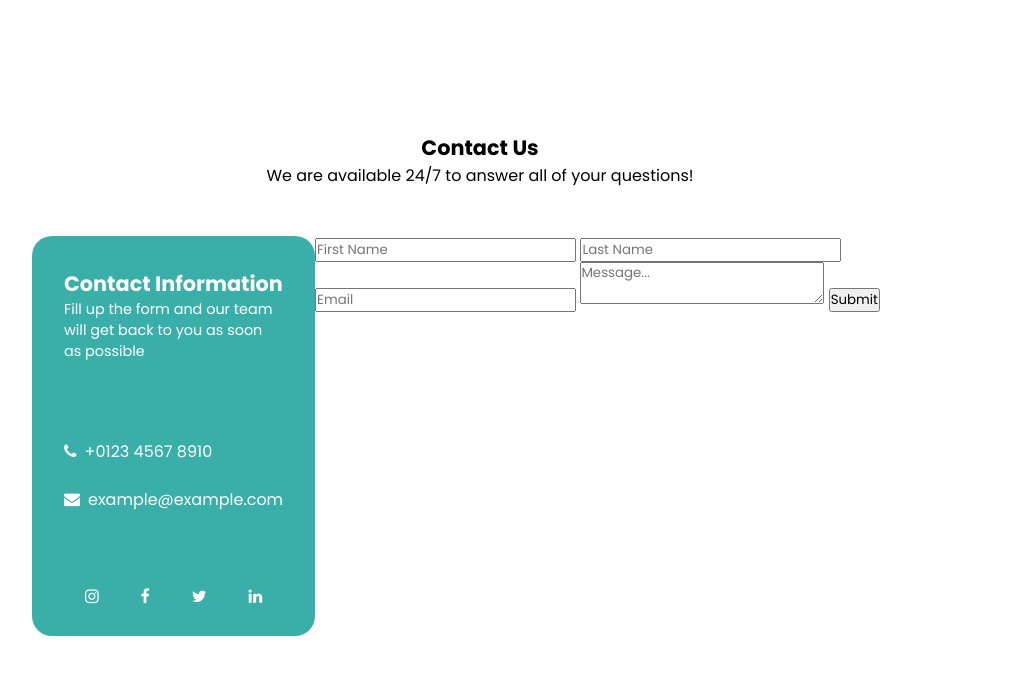
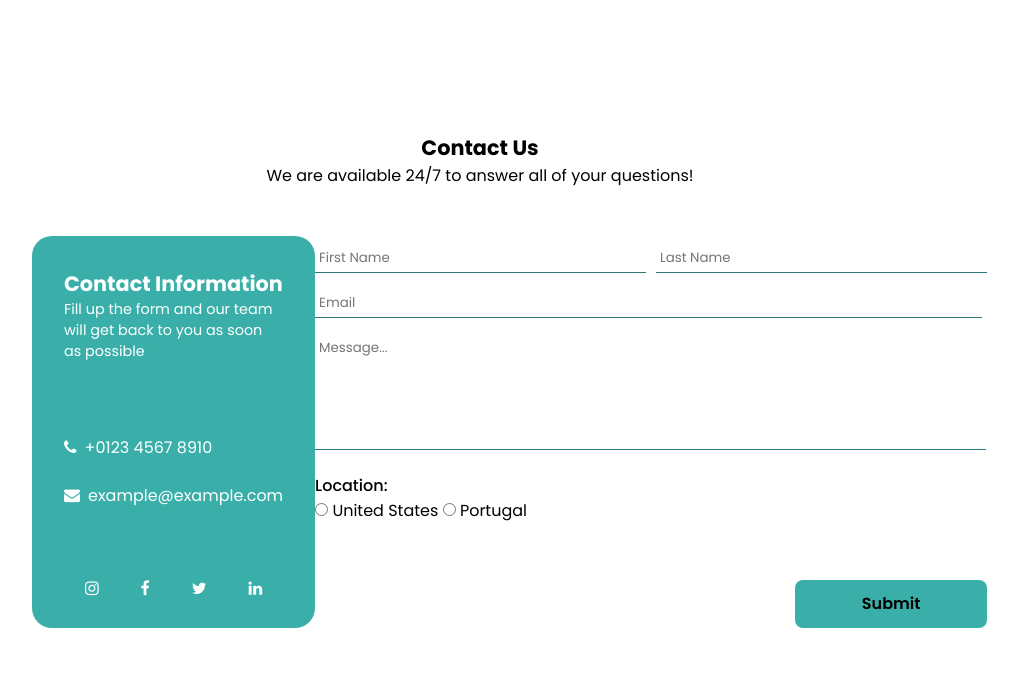
Before and after one commit to samuoliveira13/RentDrive, a PHP site: page /pages/index.php in a window 1280 px wide. Shown: the part 1684-2376 px from the top of the page, without its empty margins (160-1178 px from the left). Before the commit the page ends 2320 px from the top, so only its background shows below. Run offline with PHP 8.4, Linux system fonts and the light colour scheme; data comes from the database, SQL or seed files in the repository; data that the repository does not hold is empty; some libraries are stand-ins or nearby versions.

Commit message:
Contact Section finished

```diff
--- a/css/style.css
+++ b/css/style.css
@@ -320,12 +320,12 @@ button {
 
 #contact {
     width: 70%;
-    height: 50vh;
+    height: 70vh;
     margin: auto;
 }
 
 .contact-content {
-    height: 100%;
+    height: 70%;
     display: flex;
     justify-content: space-between;
 }
@@ -368,3 +368,65 @@ button {
     display: flex;
     justify-content: space-around;
 }
+
+.contact-form {
+    width: 42em;
+    display: flex;
+    flex-direction: column;
+    justify-content: space-between;
+    height: 50vh;
+}
+
+.contact-form form {
+    height: 100%;
+    display: flex;
+    flex-direction: column;
+    justify-content: space-around;
+}
+
+.contact-form .form-names {
+    display: flex;
+    justify-content: space-between;
+    width: 42em;
+}
+
+.contact-form .name input{
+    width: 20.2rem;
+    padding: 0.3em;
+    border: none;
+    border-bottom: 1px solid #2B7A78;
+}
+
+.contact-form .email input {
+    width: 41.2rem;
+    padding: 0.3em;
+    border: none;
+    border-bottom: 1px solid #2B7A78;
+}
+
+.contact-form textarea {
+    width: 41.4rem;
+    height: 8em;
+    padding: 0.3em;
+    border: none;
+    border-bottom: 1px solid #2B7A78;
+    resize: none;
+}
+
+.contact-form .contact-form-subtitle {
+    font-weight: 500;
+}
+
+.contact-form .contact-form-btn {
+    padding: 0.5em;
+    width: 12em;
+    height: 3em;
+    border: none;
+    border-radius: 8px;
+    background-color: #3AAFA9;
+    font-weight: 600;
+    font-size: 1em;
+    float: right;
+    align-self: flex-end;
+    margin-bottom: 0;
+}
--- a/pages/index.php
+++ b/pages/index.php
@@ -17,7 +17,7 @@ drawNavBar();
 drawMain($db);
 drawVehicles($db, $vehicles);
 drawLocations($db);
-drawContact();
+drawContact($db);
 drawFooter();
 
 
--- a/templates/index.tpl.php
+++ b/templates/index.tpl.php
@@ -130,7 +130,7 @@ function drawLocations(PDO $db) {
     </section>
 <?php }
 
-function drawContact() { ?>
+function drawContact(PDO $db) { ?>
 
     <section id="contact">
         <div class="contact-header">
@@ -163,19 +163,34 @@ function drawContact() { ?>
 
             <div class="contact-form">
                 <form action="">
-                    <label>
-                        <input type="text" name="fname" placeholder="First Name">
-                    </label>
-                    <label>
-                        <input type="text" name="lname" placeholder="Last Name">
-                    </label>
-                    <label>
+                    <div class="form-names">
+                        <label class="name">
+                            <input type="text" name="fname" placeholder="First Name">
+                        </label>
+                        <label class="name">
+                            <input type="text" name="lname" placeholder="Last Name">
+                        </label>
+                    </div>
+                    <label class="email">
                         <input type="email" name="email" placeholder="Email">
                     </label>
-                    <label>
+                    <label class="textarea">
                         <textarea name="text" placeholder="Message..."></textarea>
                     </label>
-                    <input type="submit" value="Submit">
+                    <div class="form-location">
+                        <label class="contact-form-subtitle" for="location">Location:</label><br>
+                        <?php
+                            $locations = Location::getLocations($db);
+                            foreach ($locations as $location) {
+                                $id = $location->id;
+                                $country = $location->country;
+                                ?>
+                                <input type="radio" id="location-<?= $id ?>" name="location" value="<?= $id ?>">
+                                <label for="location-<?= $id ?>"><?= $country ?></label>
+                        <?php } ?>
+                    </div>
+                    <br>
+                    <input class="contact-form-btn" type="submit" value="Submit">
                 </form>
             </div>
         </div>
```
